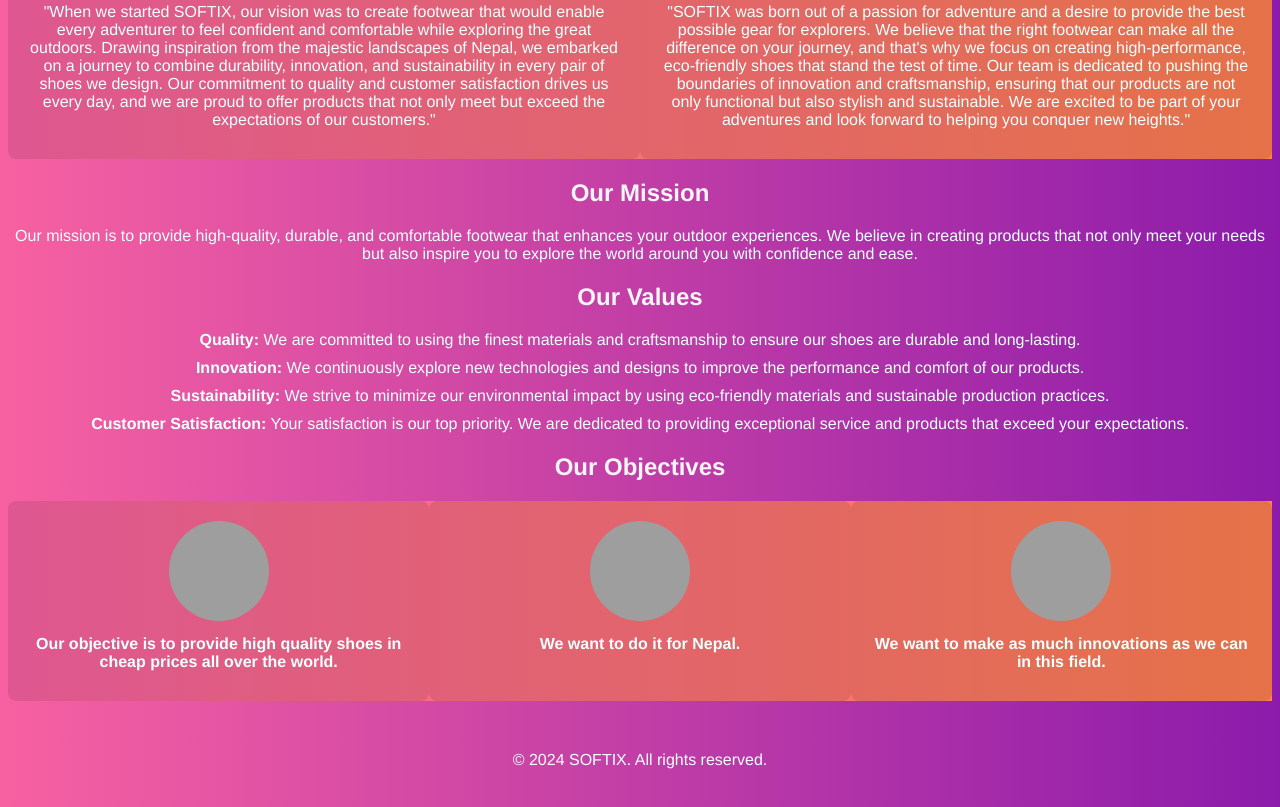
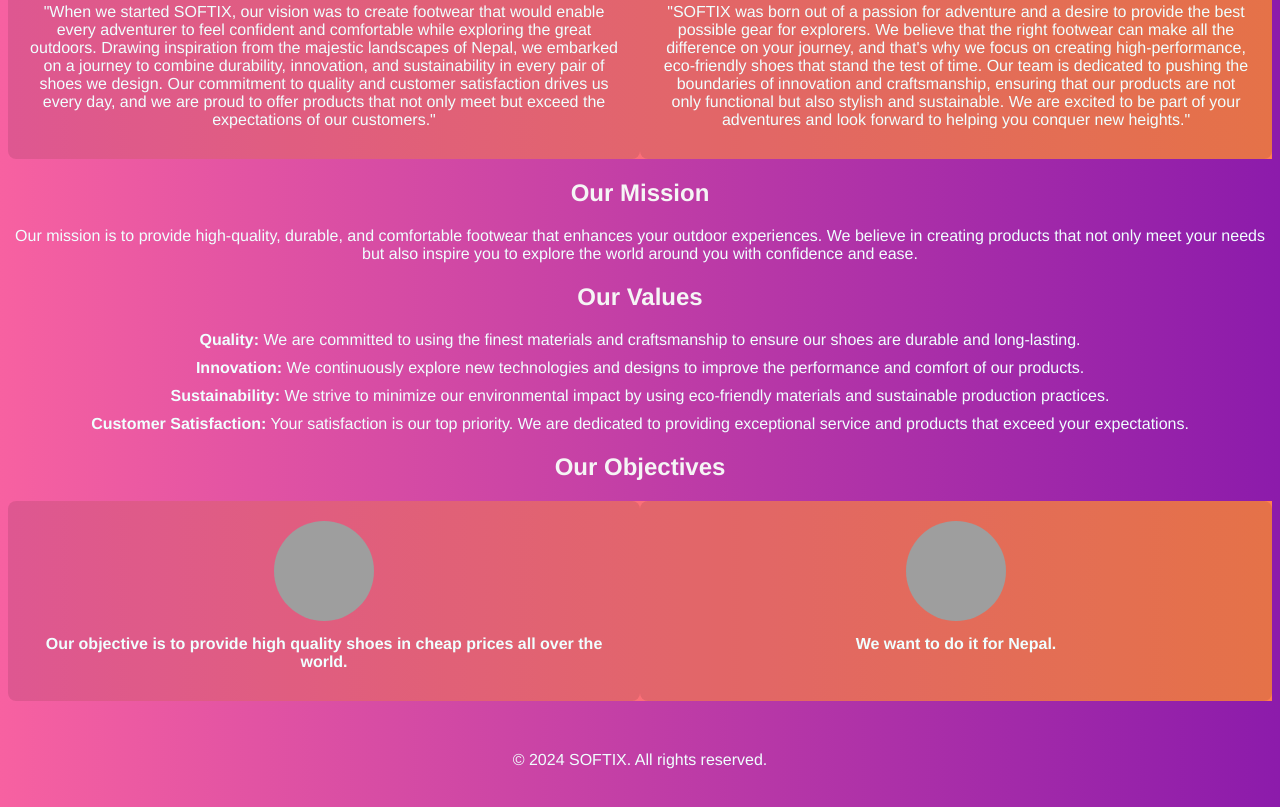
Before and after one commit to utkristacodez/utkrista2, a plain HTML site: page about.html in a window 1280 px wide. Shown: the part 531-1338 px from the top of the page. Drawn offline with Linux system fonts and the light colour scheme; grey boxes are pictures that could not be loaded.

Commit message:
Update about.html

```diff
--- a/about.html
+++ b/about.html
@@ -107,12 +107,7 @@
                 <p>We want to do it for Nepal.</p>
             </b>
         </div>
-        <div class="objective">
-            <img src="https://static.vecteezy.com/system/resources/previews/019/088/891/original/innovation-icon-for-your-website-mobile-presentation-and-logo-design-free-vector.jpg" alt="Objective 3 Logo">
-            <b>
-                <p>We want to make as much innovations as we can in this field.</p>
-            </b>
-        </div>
+
     </div>
     <footer>
         <p>© 2024 SOFTIX. All rights reserved.</p>
```
